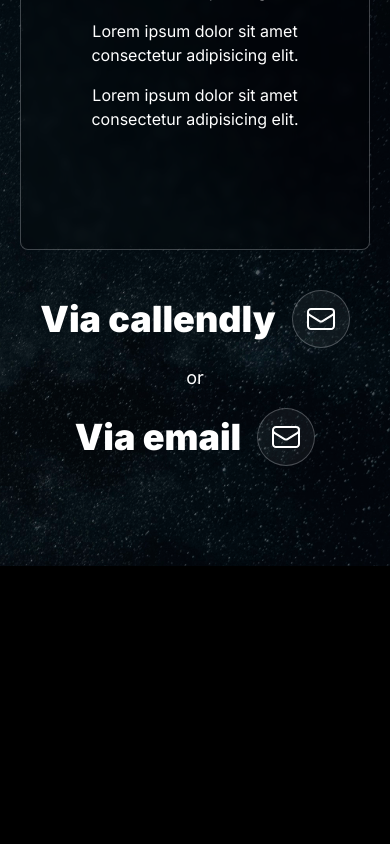
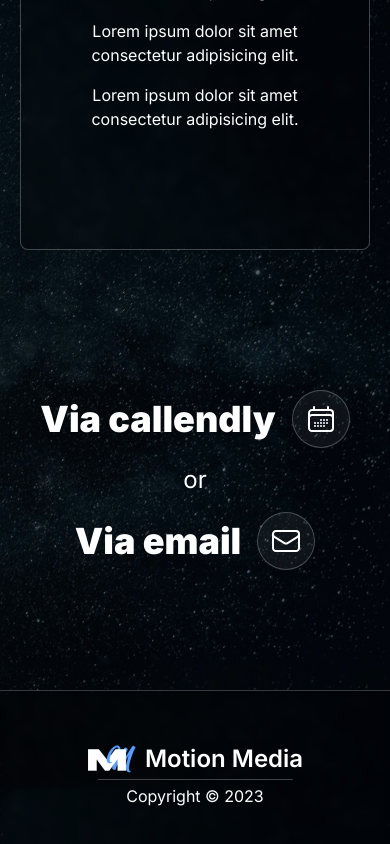
Before and after one commit to CutzuDev/motionmedia1, a Next.js app: page / in a window 390 px wide. Shown: the part 4278-5122 px from the top of the page. Before the commit the page ends 4844 px from the top, so only its background shows below. Built offline with nearby package versions, Linux system fonts and the light colour scheme.

Commit message:
I lied 😭

```diff
--- /dev/null
+++ b/components/sections/Contact.tsx
@@ -0,0 +1,58 @@
+function Contact() {
+  return (
+    <section
+      id="contact"
+      className="flex w-full flex-col items-center justify-center gap-4 p-5 py-[120px]"
+    >
+      <div className="hidden w-full lg:inline"></div>
+      <a
+        href="https://calendly.com/motionmediaagency/30min"
+        target="_blank"
+        className="flex items-center justify-center gap-4"
+      >
+        <span className="text-4xl font-black sm:text-5xl">Via callendly</span>
+        <div className="rounded-full border border-gray-300 border-opacity-30 bg-white bg-opacity-5 p-3">
+          <svg
+            xmlns="http://www.w3.org/2000/svg"
+            fill="none"
+            viewBox="0 0 24 24"
+            stroke-width="1.5"
+            stroke="currentColor"
+            className="h-8 w-8"
+          >
+            <path
+              stroke-linecap="round"
+              stroke-linejoin="round"
+              d="M6.75 3v2.25M17.25 3v2.25M3 18.75V7.5a2.25 2.25 0 012.25-2.25h13.5A2.25 2.25 0 0121 7.5v11.25m-18 0A2.25 2.25 0 005.25 21h13.5A2.25 2.25 0 0021 18.75m-18 0v-7.5A2.25 2.25 0 015.25 9h13.5A2.25 2.25 0 0121 11.25v7.5m-9-6h.008v.008H12v-.008zM12 15h.008v.008H12V15zm0 2.25h.008v.008H12v-.008zM9.75 15h.008v.008H9.75V15zm0 2.25h.008v.008H9.75v-.008zM7.5 15h.008v.008H7.5V15zm0 2.25h.008v.008H7.5v-.008zm6.75-4.5h.008v.008h-.008v-.008zm0 2.25h.008v.008h-.008V15zm0 2.25h.008v.008h-.008v-.008zm2.25-4.5h.008v.008H16.5v-.008zm0 2.25h.008v.008H16.5V15z"
+            />
+          </svg>
+        </div>
+      </a>
+      <span className="text-2xl">or</span>
+      <a
+        href="mailto:motionmediaagencysrl@gmail.com"
+        className=" flex items-center justify-center gap-4"
+      >
+        <span className="text-4xl font-black sm:text-5xl">Via email</span>
+        <div className="rounded-full border border-gray-300 border-opacity-30 bg-white bg-opacity-5 p-3">
+          <svg
+            xmlns="http://www.w3.org/2000/svg"
+            fill="none"
+            viewBox="0 0 24 24"
+            stroke-width="1.5"
+            stroke="currentColor"
+            className="h-8 w-8"
+          >
+            <path
+              stroke-linecap="round"
+              stroke-linejoin="round"
+              d="M21.75 6.75v10.5a2.25 2.25 0 01-2.25 2.25h-15a2.25 2.25 0 01-2.25-2.25V6.75m19.5 0A2.25 2.25 0 0019.5 4.5h-15a2.25 2.25 0 00-2.25 2.25m19.5 0v.243a2.25 2.25 0 01-1.07 1.916l-7.5 4.615a2.25 2.25 0 01-2.36 0L3.32 8.91a2.25 2.25 0 01-1.07-1.916V6.75"
+            />
+          </svg>
+        </div>
+      </a>
+    </section>
+  );
+}
+
+export default Contact;
--- /dev/null
+++ b/components/sections/Footer.tsx
@@ -0,0 +1,21 @@
+import Image from "next/image";
+
+function Footer() {
+  return (
+    <section className="flex h-40 w-full flex-col items-center justify-center border-t border-gray-300 border-opacity-25 bg-black bg-opacity-25 backdrop-blur-sm">
+      <div className="relative flex items-center justify-center gap-2 before:absolute before:bottom-1 before:left-1/2 before:h-[1px] before:w-[90%] before:translate-x-[-50%] before:bg-gray-300 before:bg-opacity-30">
+        <Image
+          src={"/assets/MMLOGO.webp"}
+          width={50}
+          height={50}
+          draggable={false}
+          alt=""
+        />
+        <span className="select-none text-2xl font-semibold">Motion Media</span>
+      </div>
+      <span>Copyright © 2023</span>
+    </section>
+  );
+}
+
+export default Footer;
--- a/package.json
+++ b/package.json
@@ -17,7 +17,6 @@
     "next": "13.4.3",
     "postcss": "8.4.23",
     "react": "18.2.0",
-    "react-calendly": "^4.1.1",
     "react-dom": "18.2.0",
     "tailwindcss": "3.3.2",
     "typescript": "5.0.4"
--- a/pages/index.tsx
+++ b/pages/index.tsx
@@ -1,8 +1,9 @@
+import Contact from "@/components/sections/Contact";
+import Footer from "@/components/sections/Footer";
 import Landing from "@/components/sections/Landing";
 
 import Services from "@/components/sections/Services";
 import WorkProgress from "@/components/sections/WorkProgress";
-import { InlineWidget } from "react-calendly";
 
 export default function Home() {
   return (
@@ -10,71 +11,8 @@
       <Landing />
       <WorkProgress />
       <Services />
-      <div
-        id="contact"
-        className="flex w-full flex-col items-center justify-center gap-4 p-5"
-      >
-        <div className="hidden w-full lg:inline">
-          <InlineWidget
-            url="https://calendly.com/motionmediaagency/30min"
-            styles={{
-              width: "100%",
-              height: "84vh",
-              borderRadius: "10px",
-              overflow: "hidden",
-            }}
-            pageSettings={{
-              backgroundColor: "black",
-            }}
-          />
-        </div>
-        <a
-          href="https://calendly.com/motionmediaagency/30min"
-          target="_blank"
-          className="lg:hidden flex items-center justify-center gap-4"
-        >
-          <span className="text-4xl sm:text-5xl font-black">Via callendly</span>
-          <div className="rounded-full border border-gray-300 border-opacity-30 bg-white bg-opacity-5 p-3">
-            <svg
-              xmlns="http://www.w3.org/2000/svg"
-              fill="none"
-              viewBox="0 0 24 24"
-              stroke-width="1.5"
-              stroke="currentColor"
-              className="h-8 w-8"
-            >
-              <path
-                stroke-linecap="round"
-                stroke-linejoin="round"
-                d="M21.75 6.75v10.5a2.25 2.25 0 01-2.25 2.25h-15a2.25 2.25 0 01-2.25-2.25V6.75m19.5 0A2.25 2.25 0 0019.5 4.5h-15a2.25 2.25 0 00-2.25 2.25m19.5 0v.243a2.25 2.25 0 01-1.07 1.916l-7.5 4.615a2.25 2.25 0 01-2.36 0L3.32 8.91a2.25 2.25 0 01-1.07-1.916V6.75"
-              />
-            </svg>
-          </div>
-        </a>
-        <span className="text-lg">or</span>
-        <a
-          href="mailto:motionmediaagencysrl@gmail.com"
-          className="mb-20 flex items-center justify-center gap-4"
-        >
-          <span className="text-4xl sm:text-5xl font-black">Via email</span>
-          <div className="rounded-full border border-gray-300 border-opacity-30 bg-white bg-opacity-5 p-3">
-            <svg
-              xmlns="http://www.w3.org/2000/svg"
-              fill="none"
-              viewBox="0 0 24 24"
-              stroke-width="1.5"
-              stroke="currentColor"
-              className="h-8 w-8"
-            >
-              <path
-                stroke-linecap="round"
-                stroke-linejoin="round"
-                d="M21.75 6.75v10.5a2.25 2.25 0 01-2.25 2.25h-15a2.25 2.25 0 01-2.25-2.25V6.75m19.5 0A2.25 2.25 0 0019.5 4.5h-15a2.25 2.25 0 00-2.25 2.25m19.5 0v.243a2.25 2.25 0 01-1.07 1.916l-7.5 4.615a2.25 2.25 0 01-2.36 0L3.32 8.91a2.25 2.25 0 01-1.07-1.916V6.75"
-              />
-            </svg>
-          </div>
-        </a>
-      </div>
+      <Contact />
+      <Footer />
     </div>
   );
 }
```
Also changed, not shown: 1 other file (tests, documents, lock files or other folders).
